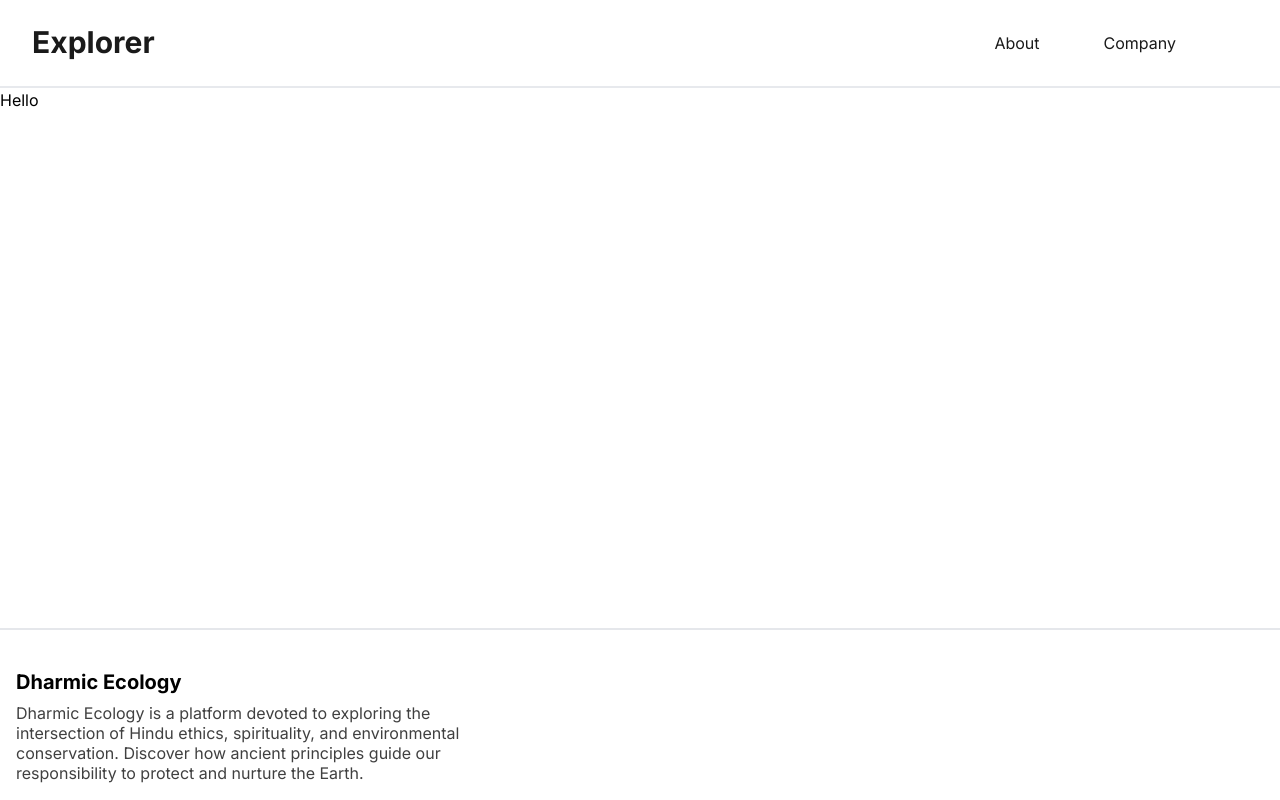
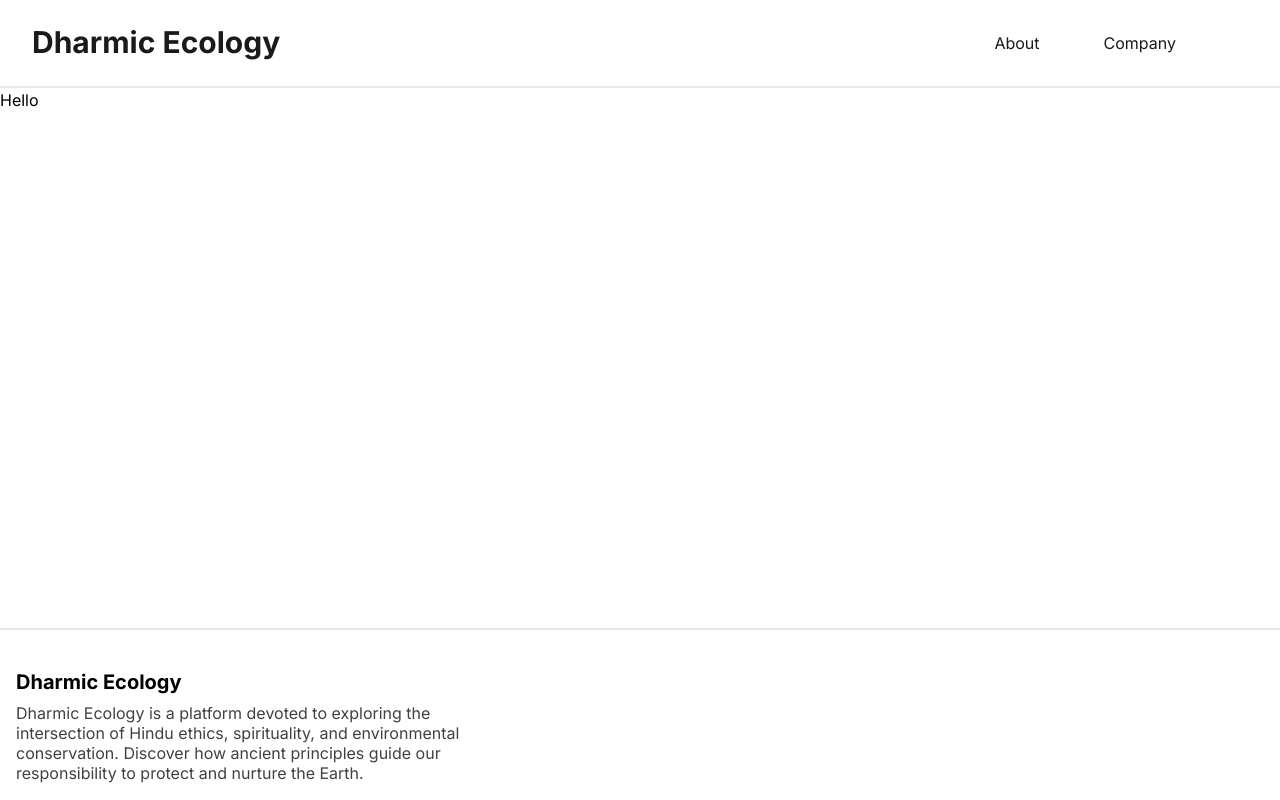
Before and after one commit to Sarthak-Singh04/Blog-app, a Next.js app: page / in a window 1280 px wide. Shown: the top 800 px of the page. Built offline with nearby package versions, Linux system fonts and the light colour scheme.

Commit message:
fixed some typo error

```diff
--- a/app/layout.tsx
+++ b/app/layout.tsx
@@ -20,8 +20,10 @@ export default function RootLayout({
       <body className={inter.className}>
         <Navbar/>
         {children}
+
         </body>
         <Footer/>
+
     </html>
   )
 }
--- a/components/Navbar.tsx
+++ b/components/Navbar.tsx
@@ -8,7 +8,7 @@ const Navbar = () => {
 
 <Centerdiv>
             <div className=" flex items-center justify-between px-4 py-6">
-      <Link href="/"> <h1 className="text-[30px] font-bold  leading-tight">Explorer</h1></Link>
+      <Link href="/"> <h1 className="text-[30px] font-bold  leading-tight">Dharmic Ecology</h1></Link>
         <ul className="flex justify-center items-center gap-x-12 mr-16">
             <Link href="/about">            <li className="px-2 leading-tight">About </li> </Link>
             <Link href="/company">
```
